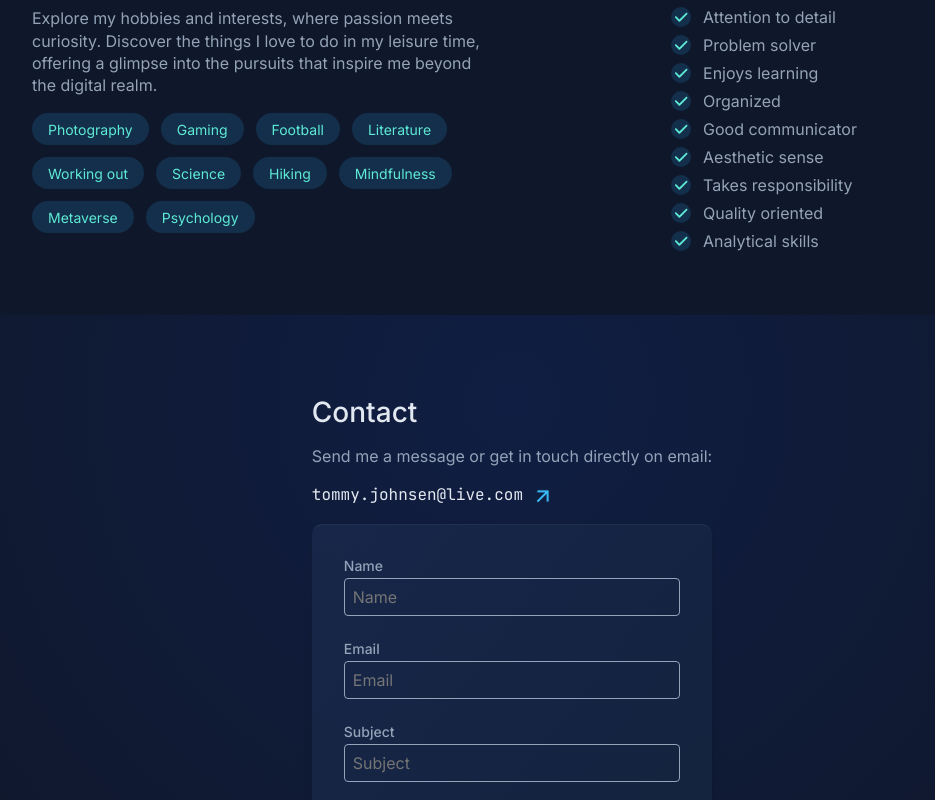
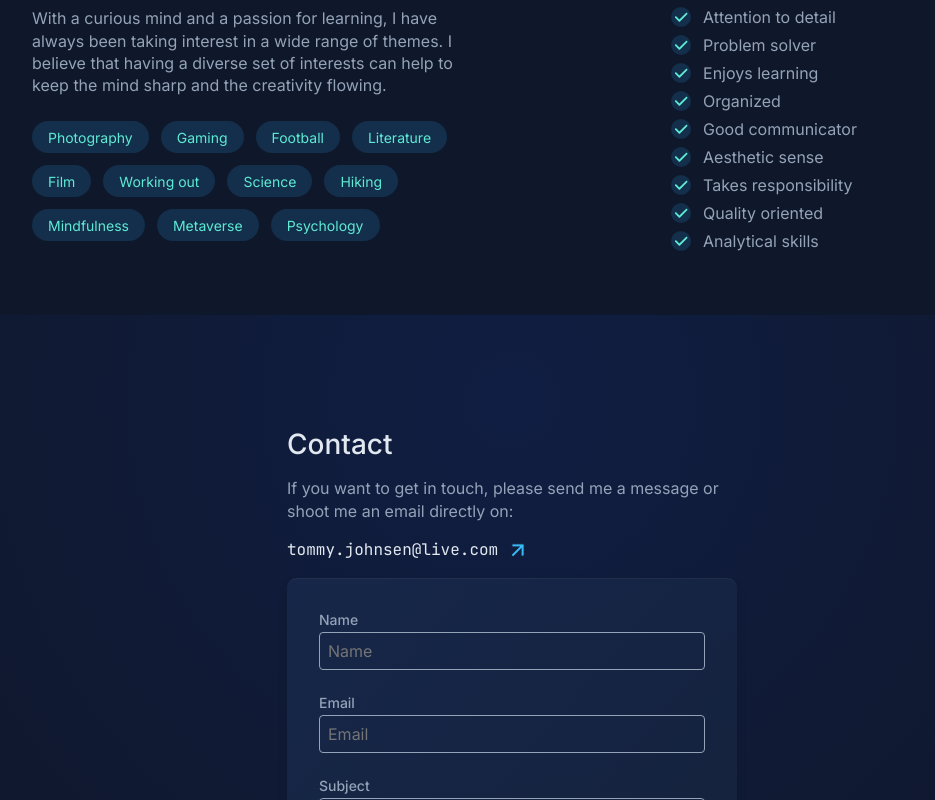
Before and after one commit to 7oiden/portfolio-v3, a React (Vite) app: page /about in a window 1280 px wide. Shown: the part 800-1600 px from the top of the page, without its empty margins (128-1063 px from the left). Built offline with nearby package versions, Linux system fonts and the light colour scheme.

Commit message:
text copy improved

```diff
--- a/css/styles.css
+++ b/css/styles.css
@@ -283,7 +283,7 @@ svg {
   display: flex;
   flex-wrap: wrap;
   gap: 0.75rem;
-  margin-top: 1rem;
+  margin-top: 1.5rem;
 }
 
 .resume {
@@ -310,7 +310,14 @@ svg {
 }
 
 .contact__container {
-  align-self: center;
+  margin-top: 2rem;
+  max-width: 450px;
+}
+@media (min-width: 992px) {
+  .contact__container {
+    width: 450px;
+    align-self: center;
+  }
 }
 
 p,
@@ -690,7 +697,7 @@ img {
 }
 
 .skill-badge__icon {
-  width: 1.5rem;
+  width: 1.375rem;
   height: auto;
   color: #e2e8f0;
 }
@@ -768,12 +775,12 @@ img {
   position: absolute;
   display: flex;
   gap: 1rem;
-  flex-direction: column;
   bottom: 4rem;
   left: 5%;
 }
 @media (min-width: 992px) {
   .hero__media-links {
+    flex-direction: column;
     left: auto;
     right: 5%;
     top: 20%;
@@ -781,7 +788,6 @@ img {
 }
 @media (min-width: 1400px) {
   .hero__media-links {
-    flex-direction: column;
     right: 7.5%;
     top: 20%;
   }
--- a/src/constants/aboutData.js
+++ b/src/constants/aboutData.js
@@ -3,6 +3,7 @@ export const hobbiesArr = [
   "gaming",
   "football",
   "literature",
+  "film",
   "working out",
   "science",
   "hiking",
--- a/src/constants/educationData.jsx
+++ b/src/constants/educationData.jsx
@@ -35,7 +35,9 @@ export const educationData = [
     institution: "Bergen University College",
     date: "Aug '05 - Jun '08",
     description: [
-      "Specializing in structural in the second and third year, with a focus on steel, wood and concrete structures.",
+      "In the first year I had my first exposure to programming when we learned VBA for Excel.",
+      "In the second and third year i specialized in structural engineering, with a focus on steel, wood and concrete structures.",
+      "Math, physics and chemistry was also a big part of the curriculum.",
     ],
     url: null,
     icon: <FaUniversity />,
@@ -59,7 +61,7 @@ export const educationData = [
     date: "Aug '94 - Jun '97",
     description: [
       "GK Technical Construction Subjects.",
-      "VK1 & VK2 Technical Drawing.",
+      "VK1 & VK2 Technical Drawing with the main focus on AutoCAD.",
     ],
     url: null,
     icon: <MdArchitecture />,
--- a/src/constants/experienceData.jsx
+++ b/src/constants/experienceData.jsx
@@ -23,7 +23,8 @@ export const experienceData = [
     company: "NOBI Voss",
     date: "Aug '18 - May '19",
     description: [
-      "Responsible for planning, resource distribution and support of a engineering team of eight people.",
+      "Project management, as well as responsible for resource management and planning with associated personnel responsibility for the engineering department.",
+      "I also worked on implementing LEAN workflow principles in the engineering department.",
     ],
     url: null,
     icon: <RiTeamFill />,
@@ -34,7 +35,8 @@ export const experienceData = [
     company: "Spenncon AS",
     date: "Aug '14 - Jun '18",
     description: [
-      "Lorem ipsum dolor sit amet, consectetur adipiscing elit, sed do eiusmod tempor incididunt ut labore et dolore magna aliqua. Ut enim ad minim veniam, quis nostrud exercitation ullamco laboris nisi ut aliquip ex ea commodo consequat.",
+      "Led project management efforts for a contractor company specializing in the production, engineering, and assembly of concrete slabs.",
+      "Managed end-to-end project lifecycle, from conception to completion, ensuring adherence to strict quality standards and project timelines",
     ],
     url: null,
     icon: <MdEngineering />,
@@ -45,7 +47,8 @@ export const experienceData = [
     company: "Voss Cementvarefabrikk AS",
     date: "Aug '12 - Aug '14",
     description: [
-      "Lorem ipsum dolor sit amet, consectetur adipiscing elit, sed do eiusmod tempor incididunt ut labore et dolore magna aliqua. Ut enim ad minim veniam, quis nostrud exercitation ullamco laboris nisi ut aliquip ex ea commodo consequat.",
+      "Led project management efforts for a contractor company specializing in the production, engineering, and assembly of concrete slabs.",
+      "Managed end-to-end project lifecycle, from conception to completion, ensuring adherence to strict quality standards and project timelines",
     ],
     url: null,
     icon: <MdEngineering />,
@@ -56,7 +59,8 @@ export const experienceData = [
     company: "Spenncon AS",
     date: "Aug '08 - Aug '12",
     description: [
-      "Lorem ipsum dolor sit amet, consectetur adipiscing elit, sed do eiusmod tempor incididunt ut labore et dolore magna aliqua. Ut enim ad minim veniam, quis nostrud exercitation ullamco laboris nisi ut aliquip ex ea commodo consequat.",
+      "Led project management efforts for a contractor company specializing in the production, engineering, and assembly of concrete slabs.",
+      "Managed end-to-end project lifecycle, from conception to completion, ensuring adherence to strict quality standards and project timelines",
     ],
     url: null,
     icon: <MdEngineering />,
@@ -67,7 +71,7 @@ export const experienceData = [
     company: "Geitanger Bygg AS",
     date: "Aug '05 - Jul '08",
     description: [
-      "Worked part time in the shop and the warehouse of a hardware / building supply store while studying full time.",
+      "Worked part time in the shop and the warehouse of a hardware/building supply store during full time studies.",
     ],
     url: null,
     icon: <FaWarehouse />,
--- a/src/pages/about/Contact.jsx
+++ b/src/pages/about/Contact.jsx
@@ -10,7 +10,7 @@ export default function Contact() {
           Contact
         </Heading>
         <div className="paragraph-container mt mb">
-          <p>Send me a message or get in touch directly on email:</p>
+          <p>If you want to get in touch, please send me a message or shoot me an email directly on:</p>
           <LinkBtn url="mailto: tommy.johnsen@live.com" size="md">
             tommy.johnsen@live.com
           </LinkBtn>
--- a/src/pages/about/Info.jsx
+++ b/src/pages/about/Info.jsx
@@ -9,7 +9,7 @@ export default function Info() {
     <section className="info">
       <div className="section-wrapper">
         <Heading size="2" cssClass="section-heading">
-          Info
+          Personal profile
         </Heading>
         <div className="info__grid">
           <div>
@@ -19,10 +19,7 @@ export default function Info() {
             </Heading>
             <div className="paragraph-container">
               <p>
-                Explore my hobbies and interests, where passion meets curiosity.
-                Discover the things I love to do in my leisure time, offering a
-                glimpse into the pursuits that inspire me beyond the digital
-                realm.
+                With a curious mind and a passion for learning, I have always been taking interest in a wide range of themes. I believe that having a diverse set of interests can help to keep the mind sharp and the creativity flowing.
               </p>
             </div>
             <div className="badge-grid">
--- a/src/pages/home/Skills.jsx
+++ b/src/pages/home/Skills.jsx
@@ -17,7 +17,7 @@ export default function Skills() {
     <section className="skills">
       <div className="section-wrapper">
         <Heading size="2" cssClass="section-heading">
-          Skills
+          My skills
         </Heading>
         <div className="skills__grid">
           <div className="skills__grid-section-1">
--- a/src/sass/partials/_icons.scss
+++ b/src/sass/partials/_icons.scss
@@ -30,7 +30,7 @@
 }
 
 .skill-badge__icon {
-  width: 1.5rem;
+  width: 1.375rem;
   height: auto;
   color: getColor(link);
 }
@@ -112,18 +112,17 @@
   position: absolute;
   display: flex;
   gap: 1rem;
-  flex-direction: column;
   bottom: 4rem;
   left: 5%;
 
   @media (min-width: getBreakpoint(large)) {
+    flex-direction: column;
     left: auto;
     right: 5%;
     top: 20%;
   }
 
   @media (min-width: getBreakpoint(xxLarge)) {
-    flex-direction: column;
     right: 7.5%;
     top: 20%;
   }
--- a/src/sass/partials/_layout.scss
+++ b/src/sass/partials/_layout.scss
@@ -163,7 +163,7 @@
   display: flex;
   flex-wrap: wrap;
   gap: 0.75rem;
-  margin-top: 1rem;
+  margin-top: 1.5rem;
 }
 
 .resume {
@@ -189,5 +189,11 @@
 }
 
 .contact__container {
-  align-self: center;
+  margin-top: 2rem;
+  max-width: 450px;
+
+  @media (min-width: getBreakpoint(large)) {
+    width: 450px;
+    align-self: center;
+  }
 }
```
Also changed, not shown: src/pages/about/Biography.jsx (+7 -6 lines), src/pages/home/Hero.jsx (+0 -27 lines), src/assets/images/profile.jpg, 1 other file (tests, documents, lock files or other folders).
